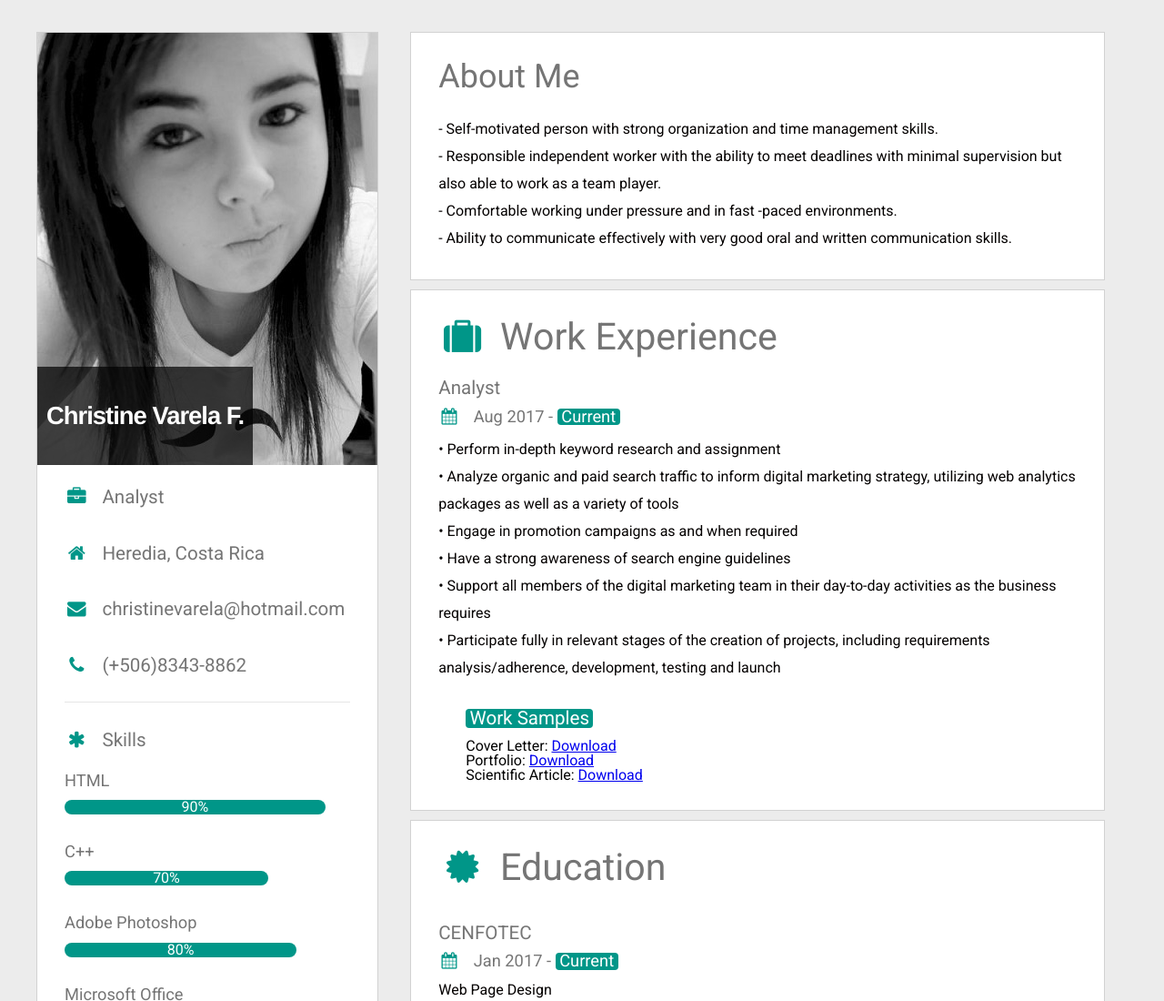
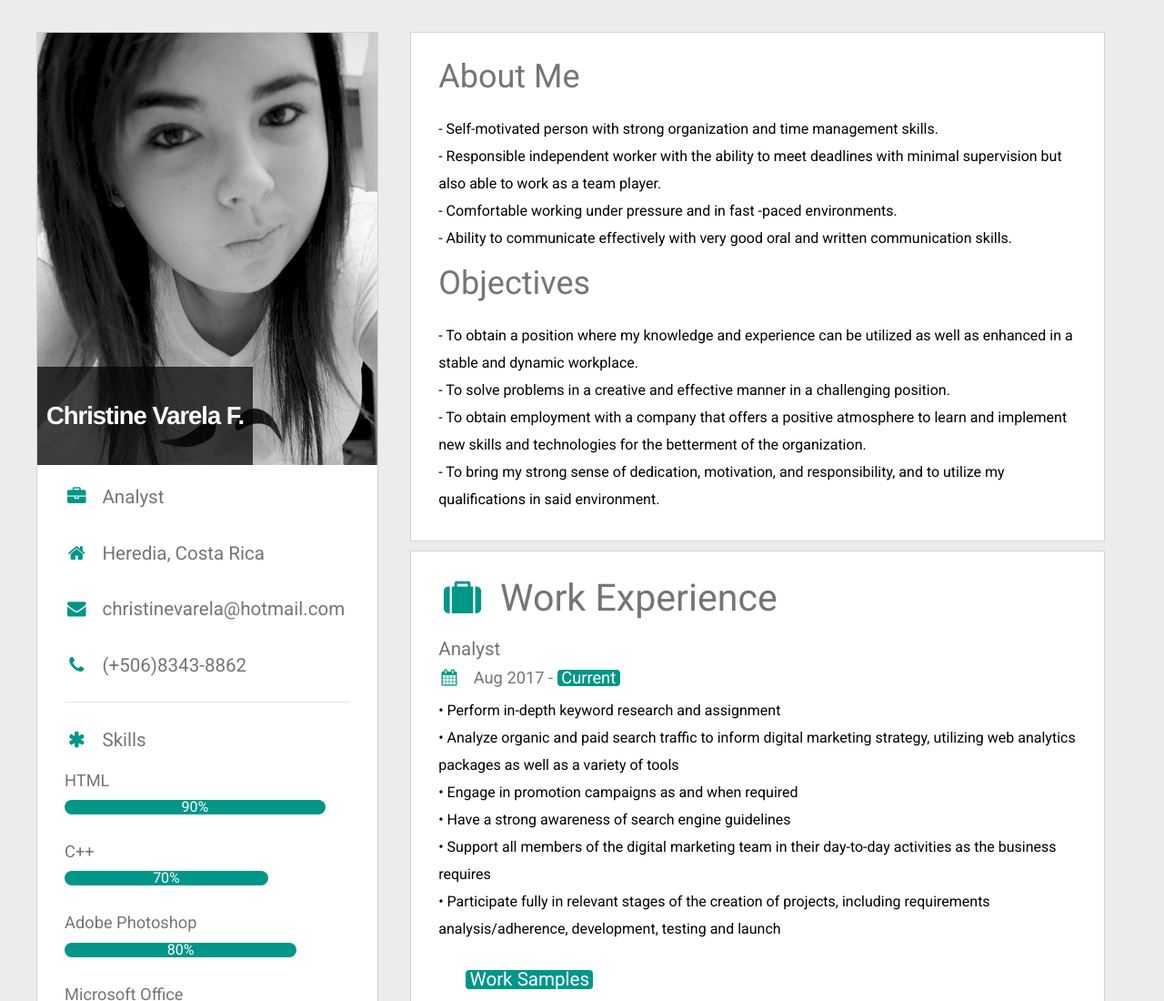
Before and after one commit to cvarelaf/Resume, a plain HTML site: page index.html in a window 1280 px wide. Shown: the top 1100 px of the page at 91% size. Drawn offline with Linux system fonts and the light colour scheme.

Commit message:
Objectives

```diff
--- a/index.html
+++ b/index.html
@@ -50,6 +50,14 @@
             - Responsible independent worker with the ability to meet deadlines with minimal supervision but also able to work as a team player.<br>
             - Comfortable working under pressure and in fast -paced environments.<br>
             - Ability to communicate effectively with very good oral and written communication skills.<br>
+          </p>
+          <br>
+          <h1>Objectives</h1>
+          <p>
+            - To obtain a position where my knowledge and experience can be utilized as well as enhanced in a stable and dynamic workplace.<br>
+            - To solve problems in a creative and effective manner in a challenging position.<br>
+            - To obtain employment with a company that offers a positive atmosphere to learn and implement new skills and technologies for the betterment of the organization.<br>
+            - To bring my strong sense of dedication, motivation, and responsibility, and to utilize my qualifications in said environment.<br>
           </p>
         </div>
       </section>
```
